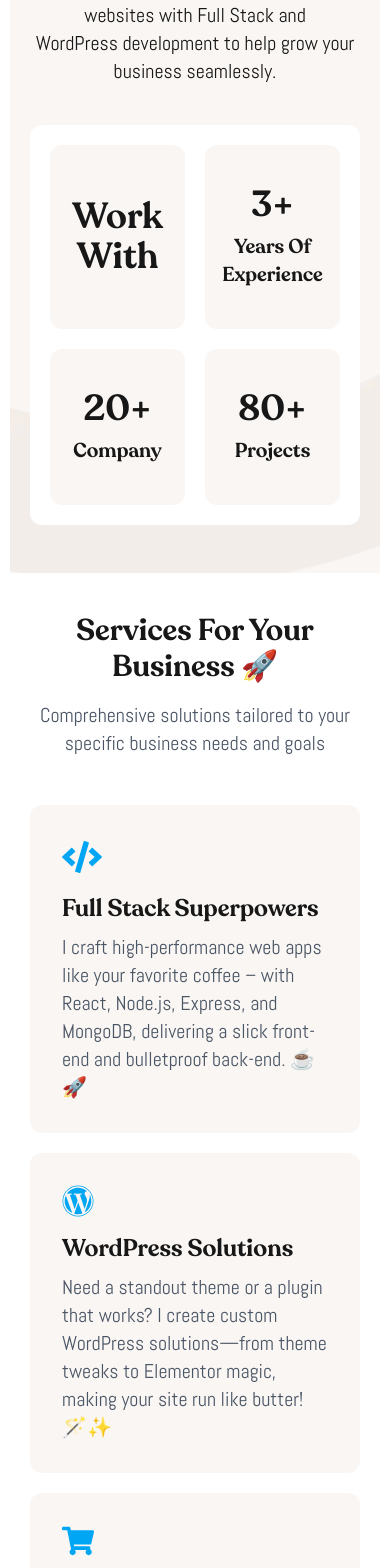
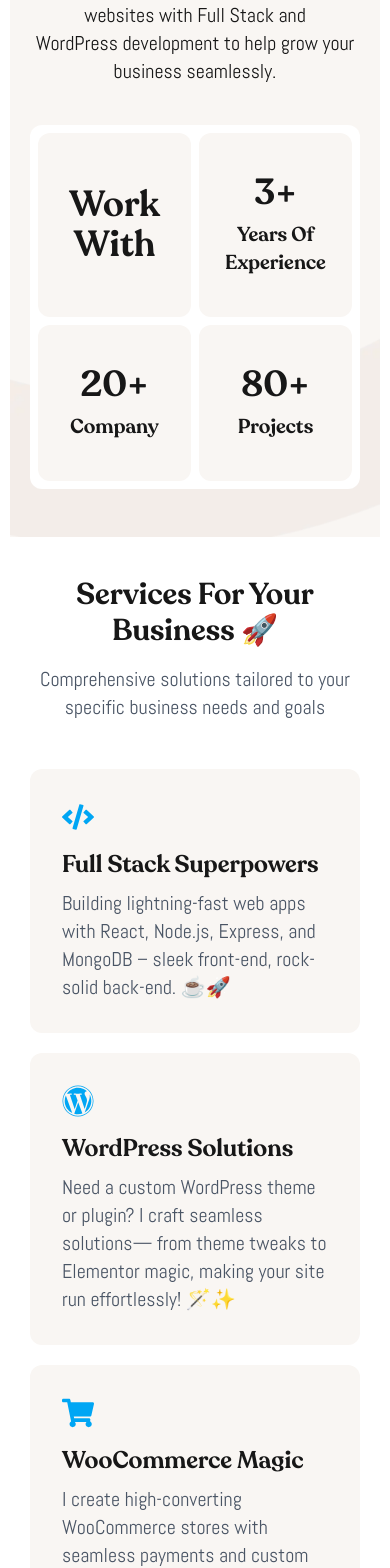
Before and after one commit to Barkatzx/barkat-portfolio-2.0, a Next.js app: page / in a window 390 px wide. Shown: the part 327-1895 px from the top of the page. Built offline with nearby package versions, Linux system fonts and the light colour scheme.

Commit message:
Servicess Added

```diff
--- a/components/Hero.tsx
+++ b/components/Hero.tsx
@@ -68,7 +68,7 @@ export default function Hero() {
           initial="hidden"
           animate={controls}
           variants={containerVariants}
-          className="grid md:grid-cols-4 grid-cols-2 gap-5 bg-white p-5 rounded-xl mt-10"
+          className="grid md:grid-cols-4 grid-cols-2 md:gap-5 gap-2 bg-white md:p-5 p-2 rounded-xl mt-10"
         >
           {/* Work With */}
           <motion.div
--- a/components/Services.tsx
+++ b/components/Services.tsx
@@ -7,16 +7,16 @@ import { SiGitconnected } from "react-icons/si";
 
 const services = [
   {
-    icon: <FaCode className="w-10 h-10" />,
+    icon: <FaCode className="w-8 h-8" />,
     title: "Full Stack Superpowers",
     subtitle:
-      "I craft high-performance web apps like your favorite coffee – with React, Node.js, Express, and MongoDB, delivering a slick front-end and bulletproof back-end. ☕🚀",
+      "Building lightning-fast web apps with React, Node.js, Express, and MongoDB – sleek front-end, rock-solid back-end. ☕🚀",
   },
   {
     icon: <FaWordpress className="w-8 h-8" />,
     title: "WordPress Solutions",
     subtitle:
-      "Need a standout theme or a plugin that works? I create custom WordPress solutions—from theme tweaks to Elementor magic, making your site run like butter! 🪄✨",
+      "Need a custom WordPress theme or plugin? I craft seamless solutions— from theme tweaks to Elementor magic, making your site run effortlessly! 🪄✨",
   },
   {
     icon: <FaShoppingCart className="w-8 h-8" />,
```
